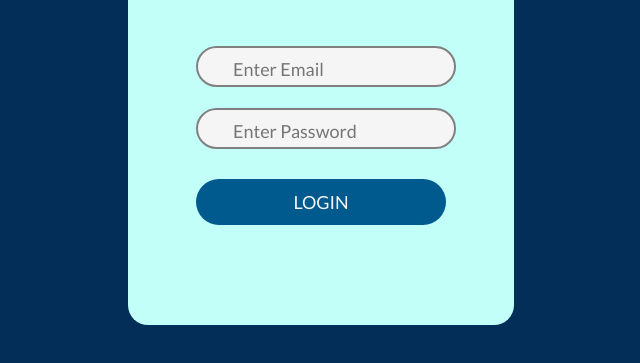
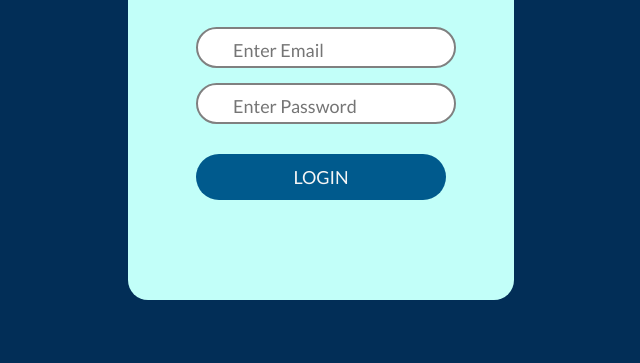
Before and after one commit to roshni-sarda/INFOMANIA, a plain HTML site: page index.html in a window 1280 px wide. Shown: the part 317-680 px from the top of the page, without its empty margins (319-959 px from the left). Drawn offline with Linux system fonts and the light colour scheme.

```diff
--- a/index.html
+++ b/index.html
@@ -22,15 +22,10 @@
     <div class="sub-title">Simple & Compact</div>
     <div class="form">
         <div class="email">
-            <svg class="svg-icon" viewBox="0 0 20 20">
-                <path d="M12.075,10.812c1.358-0.853,2.242-2.507,2.242-4.037c0-2.181-1.795-4.618-4.198-4.618S5.921,4.594,5.921,6.775c0,1.53,0.884,3.185,2.242,4.037c-3.222,0.865-5.6,3.807-5.6,7.298c0,0.23,0.189,0.42,0.42,0.42h14.273c0.23,0,0.42-0.189,0.42-0.42C17.676,14.619,15.297,11.677,12.075,10.812 M6.761,6.775c0-2.162,1.773-3.778,3.358-3.778s3.359,1.616,3.359,3.778c0,2.162-1.774,3.778-3.359,3.778S6.761,8.937,6.761,6.775 M3.415,17.69c0.218-3.51,3.142-6.297,6.704-6.297c3.562,0,6.486,2.787,6.705,6.297H3.415z"></path>
-            </svg>
             <input type="email" placeholder="Enter Email">
         </div>
         <div class="password">
-            <svg class="svg-icon" viewBox="0 0 20 20">
-                <path d="M17.308,7.564h-1.993c0-2.929-2.385-5.314-5.314-5.314S4.686,4.635,4.686,7.564H2.693c-0.244,0-0.443,0.2-0.443,0.443v9.3c0,0.243,0.199,0.442,0.443,0.442h14.615c0.243,0,0.442-0.199,0.442-0.442v-9.3C17.75,7.764,17.551,7.564,17.308,7.564 M10,3.136c2.442,0,4.43,1.986,4.43,4.428H5.571C5.571,5.122,7.558,3.136,10,3.136 M16.865,16.864H3.136V8.45h13.729V16.864z M10,10.664c-0.854,0-1.55,0.696-1.55,1.551c0,0.699,0.467,1.292,1.107,1.485v0.95c0,0.243,0.2,0.442,0.443,0.442s0.443-0.199,0.443-0.442V13.7c0.64-0.193,1.106-0.786,1.106-1.485C11.55,11.36,10.854,10.664,10,10.664 M10,12.878c-0.366,0-0.664-0.298-0.664-0.663c0-0.366,0.298-0.665,0.664-0.665c0.365,0,0.664,0.299,0.664,0.665C10.664,12.58,10.365,12.878,10,12.878"></path>
-            </svg>
+
             <input type="password" placeholder="Enter Password">
         </div>
         <button class="signin-btn">LOGIN</button>
--- a/style.css
+++ b/style.css
@@ -55,10 +55,10 @@ color: #005a8d;
   padding:10px 20px 5px 35px;
   border:solid 2px gray;
   border-radius:25px;
-  background-color:whitesmoke;
+
 }
 .password{
-    padding-top:2px;
+    padding-top: 15px;
 }
 .form svg{
     height:17px;
```
